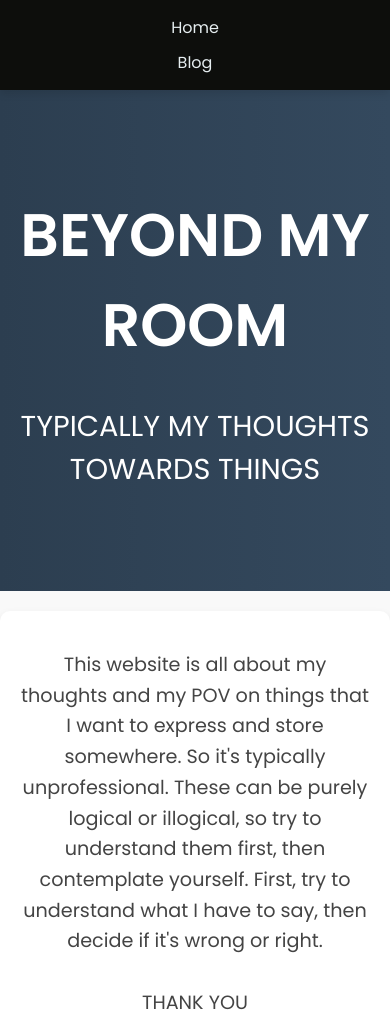
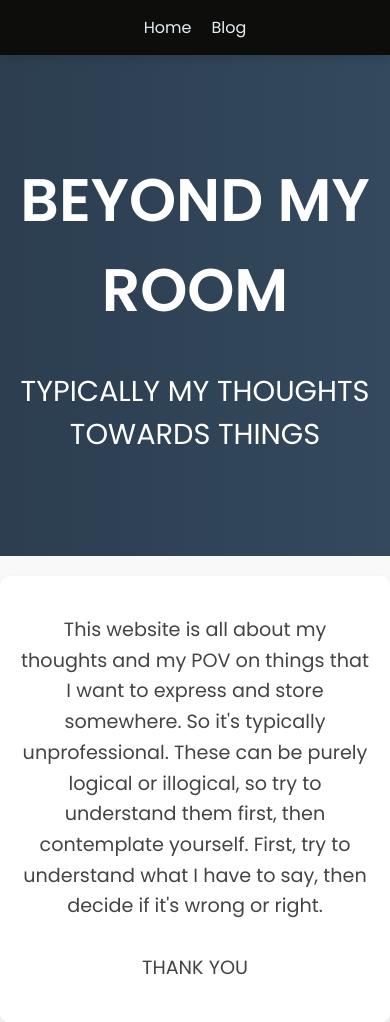
Before and after one commit to Anirudh760/Zeta001, a plain HTML site: page index.html in a window 390 px wide. Shown: the top 1022 px of the page. Drawn offline with Linux system fonts and the light colour scheme.

Commit message:
Fixed navbar alignment issue for mobile

```diff
--- a/index.html
+++ b/index.html
@@ -35,6 +35,8 @@
             padding: 0;
             display: flex;
             gap: 40px;
+            flex-wrap: nowrap; /* Prevents wrapping */
+            justify-content: center;
         }
 
         .nav-link {
@@ -44,6 +46,7 @@
             position: relative;
             padding: 5px 0;
             transition: color 0.3s;
+            white-space: nowrap; /* Prevents breaking into new lines */
         }
 
         .nav-link::after {
@@ -174,13 +177,20 @@
 
         /* Responsive Design */
         @media (max-width: 768px) {
+            nav {
+                display: flex;
+                justify-content: center;
+            }
+
             ul {
-                flex-direction: column;
-                gap: 10px;
+                flex-direction: row; /* Ensures items remain in a row */
+                gap: 20px; /* Adjust spacing */
+                padding: 0;
             }
 
             .nav-link {
                 font-size: 1em;
+                white-space: nowrap; /* Prevents wrapping */
             }
 
             .hello-box {
```
